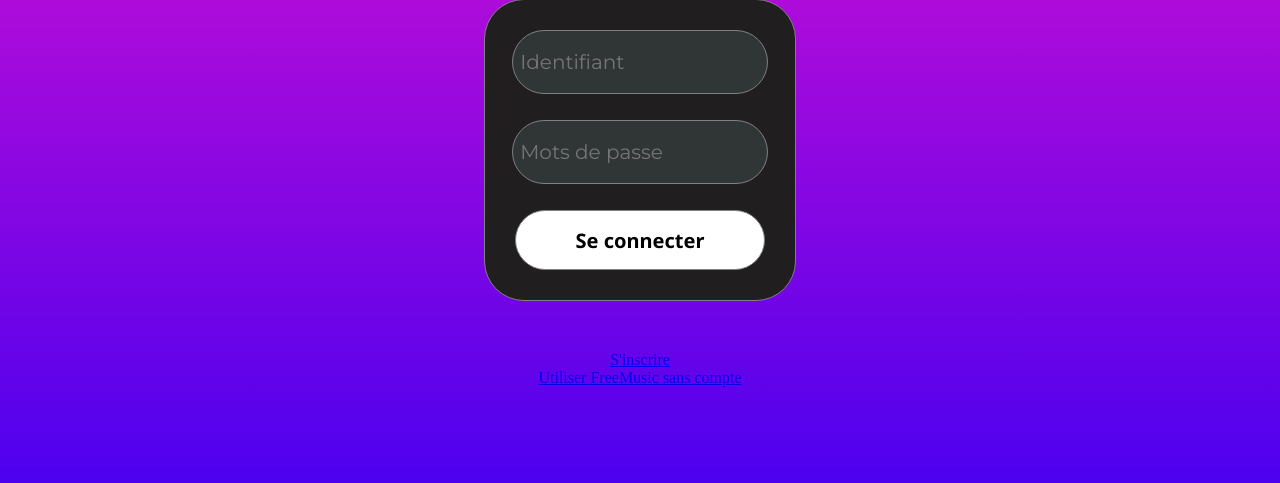
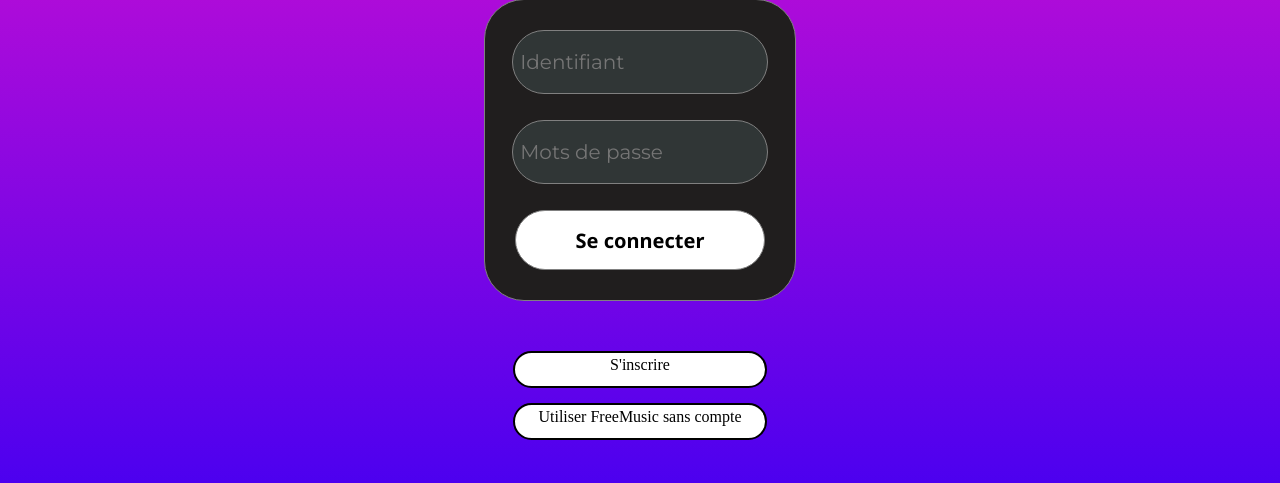
Before and after one commit to Mzthieu/freemusic, a PHP site: page / in a window 1280 px wide. Shown: the part 295-778 px from the top of the page. Run offline with PHP 8.4, Linux system fonts and the light colour scheme.

Commit message:
ajout de styles sur les <a>

```diff
--- a/site/index.css
+++ b/site/index.css
@@ -8,9 +8,6 @@ body{
 }
 .all{
     text-align: center;
-}
-footer{
-    text-align:center;
 }
 .name{
    margin-top:15vh;
@@ -40,6 +37,7 @@ input{
     font-family:"Montserrat", sans-serif;
     font-size:20px;
     background-color:#303636;
+    color: white;
 }
 button{
     border:solid,1px,grey;
@@ -71,7 +69,30 @@ button{
 }
 #Signup:hover{
     color:white;
+    box-shadow: white 0px 7px 29px 0px;
 }
 #Home:hover{
     color:white;
+    box-shadow: white 0px 7px 29px 0px;
 }
+
+a {
+    text-decoration: none;
+    color: black
+}
+
+#Home, #Signup {
+    text-align: center;
+    border: 2px solid black;
+    border-radius: 25px;
+    height: 30px;
+    width: 250px;
+    background-color: white;
+    color: black;
+    margin-top: 15px;
+    margin-bottom: 15px;
+    margin-left: auto;
+    margin-right: auto;
+    padding-top: 3px;
+    transition: box-shadow 1s;
+}
```
